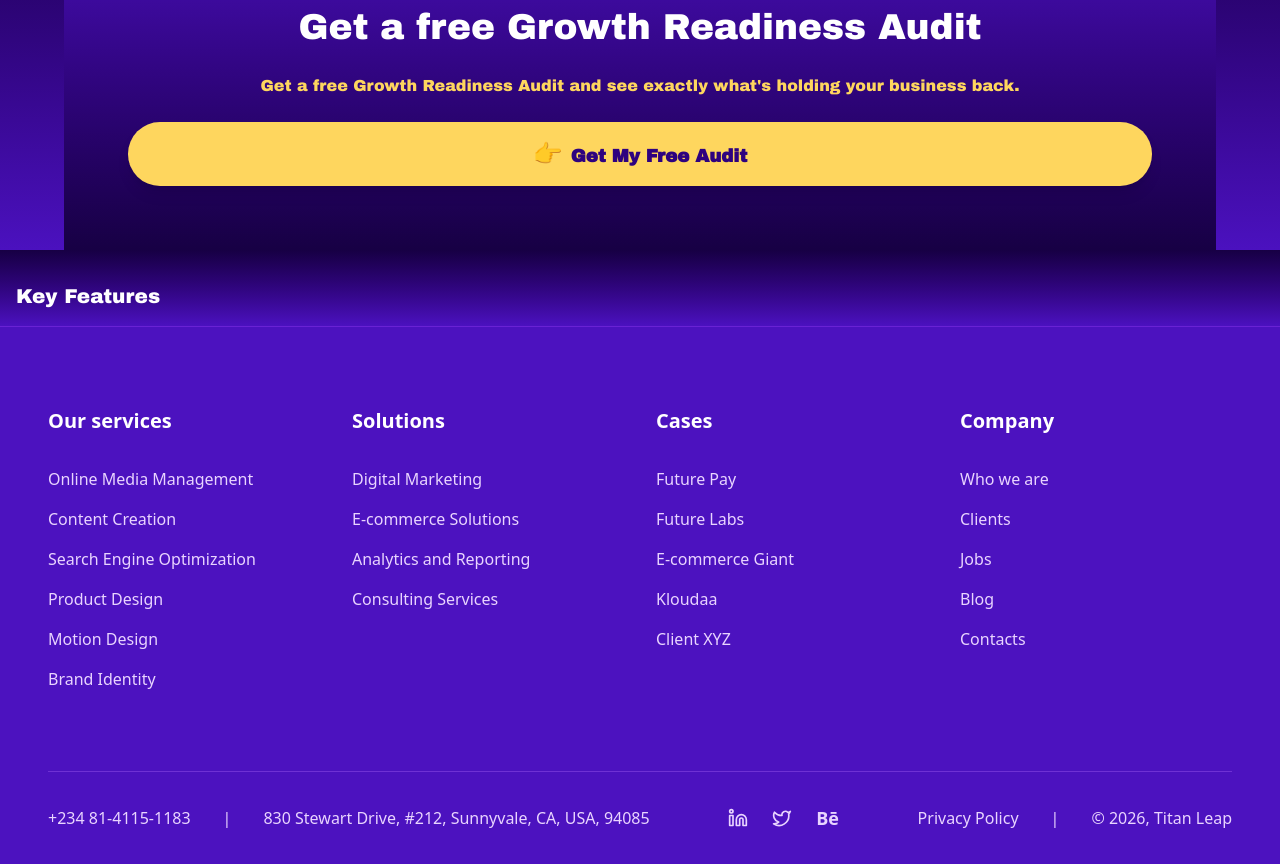
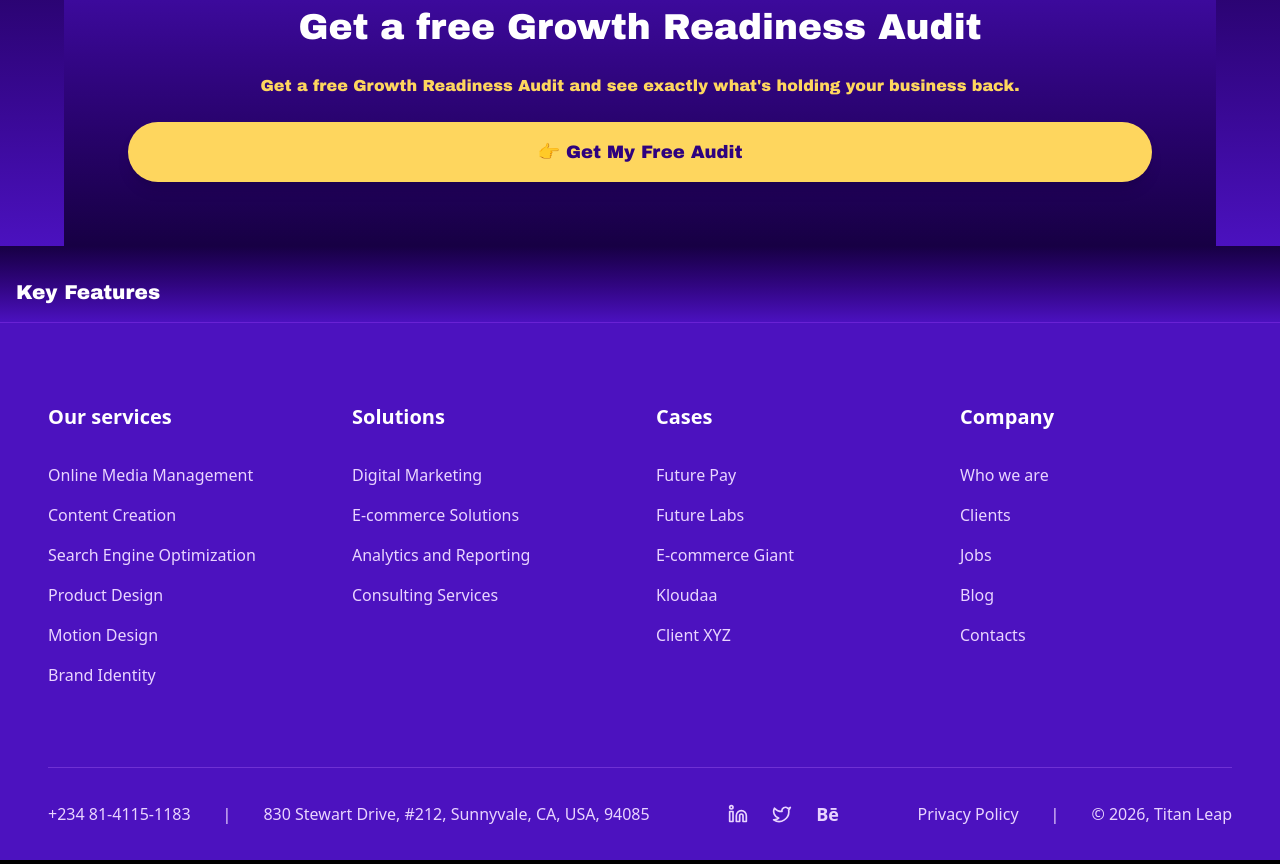
Before and after one commit to Femi-Benjamin/Titan-leap, a React (Vite) app: page /pricing in a window 1280 px wide. Shown: the part 2420-3284 px from the top of the page. Built offline with nearby package versions, Linux system fonts and the light colour scheme.

Commit message:
pricing ui update

```diff
--- a/src/Components/Pricing.tsx
+++ b/src/Components/Pricing.tsx
@@ -525,9 +525,9 @@ const PricingPage: React.FC = () => {
               <motion.button
                 whileHover={{ scale: 1.02 }}
                 whileTap={{ scale: 0.98 }}
-                className="w-full bg-[#FED65E] text-[#2E027F] py-4 rounded-full font-bold text-lg hover:bg-[#ffe187] transition-all transform hover:scale-[1.01] shadow-lg"
+                className="w-full bg-[#FED65E] text-[#2E027F] py-4 rounded-full text-lg hover:bg-[#ffe187] transition-all transform hover:scale-[1.01] shadow-lg active:scale-95"
               >
-                <span className="text-2xl">👉 </span>
+                <span className="">👉 </span>
                 <span>Get My Free Audit</span>
               </motion.button>
             </motion.div>
```
